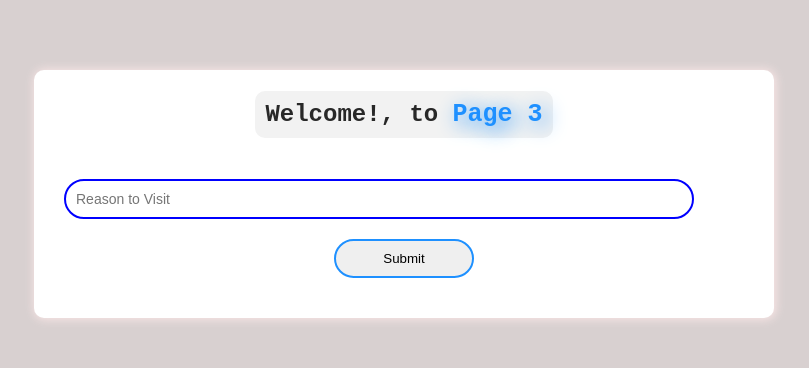
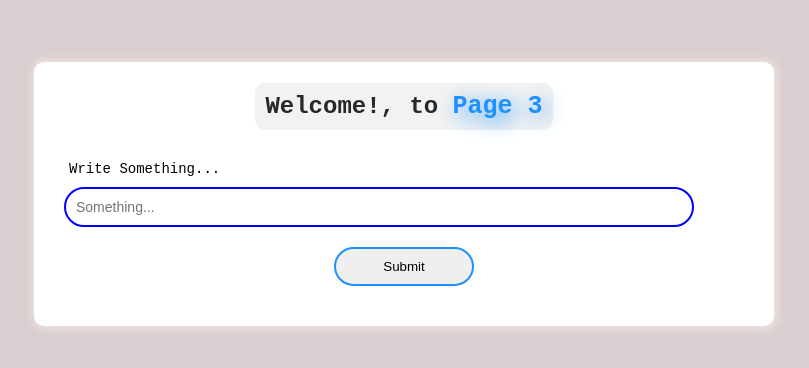
Before and after one commit to saeedhassansolangi/react-ane, a React (Create React App) app: page /3 in a window 1280 px wide. Shown: the part 206-574 px from the top of the page, without its empty margins (236-1045 px from the left). Built offline with nearby package versions, Linux system fonts and the light colour scheme.

Commit message:
routes completed

```diff
--- a/src/pages/Page3.js
+++ b/src/pages/Page3.js
@@ -20,13 +20,13 @@ export const Page3 = function ({ page }) {
 
       <form action="" onSubmit={handleFormSearch}>
         <div className="form-group">
-          <label htmlFor="doSomething"></label>
+          <label htmlFor="doSomething">Write Something...</label>
           <input
             type="search"
             name="doSomething"
             id="doSomething"
             required
-            placeholder="Reason to Visit"
+            placeholder="Something..."
           />
         </div>
 
```
